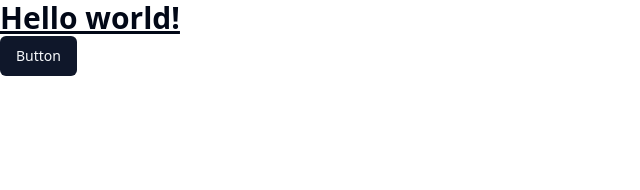
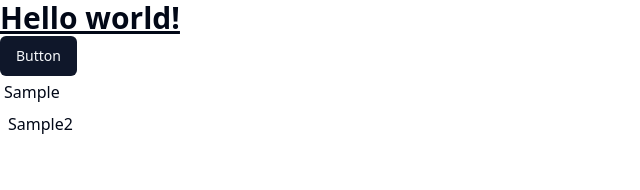
Before and after one commit to kiiiyo/space-ui-kit, a React (Vite) app: page / in a window 1280 px wide. Shown: the top 190 px of the page, without its empty margins (0-640 px from the left). Built offline with nearby package versions, Linux system fonts and the light colour scheme.

Commit message:
chore: modify clsx style

```diff
--- a/src/App.tsx
+++ b/src/App.tsx
@@ -1,10 +1,21 @@
 import { Button } from '@/components/ui/button';
+
+import clsx from 'clsx';
+
+const styleClass = clsx('m-1');
+
+const style2Class = clsx`
+ p-1
+ m-1
+`;
 
 function App() {
   return (
     <>
       <h1 className="text-3xl font-bold underline">Hello world!</h1>
       <Button>Button</Button>
+      <div className={styleClass}>Sample</div>
+      <div className={style2Class}>Sample2</div>
     </>
   );
 }
--- a/src/components/ui/button.tsx
+++ b/src/components/ui/button.tsx
@@ -20,7 +20,7 @@ const buttonVariants = cva(
         default: 'h-10 px-4 py-2',
         sm: 'h-9 rounded-md px-3',
         lg: 'h-11 rounded-md px-8',
-        icon: 'h-10 w-10',
+        icon: 'size-10',
       },
     },
     defaultVariants: {
```
